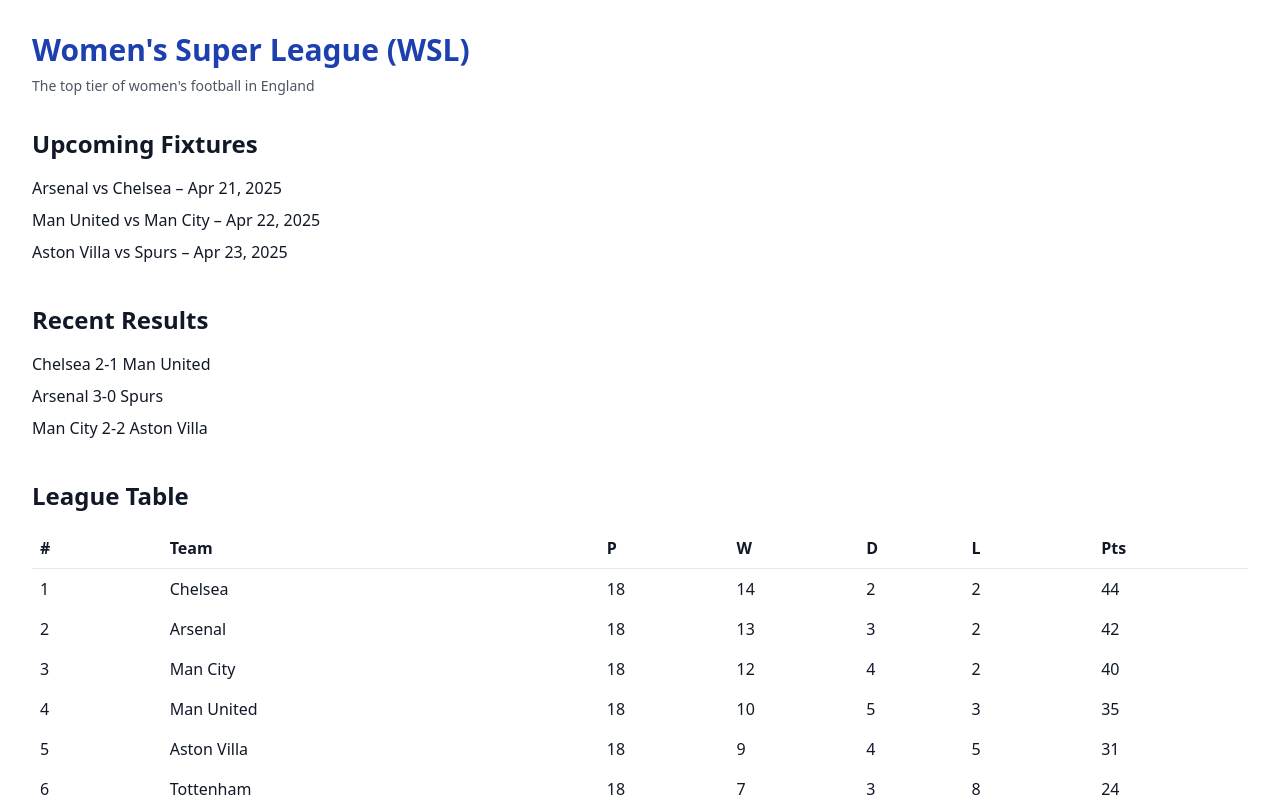
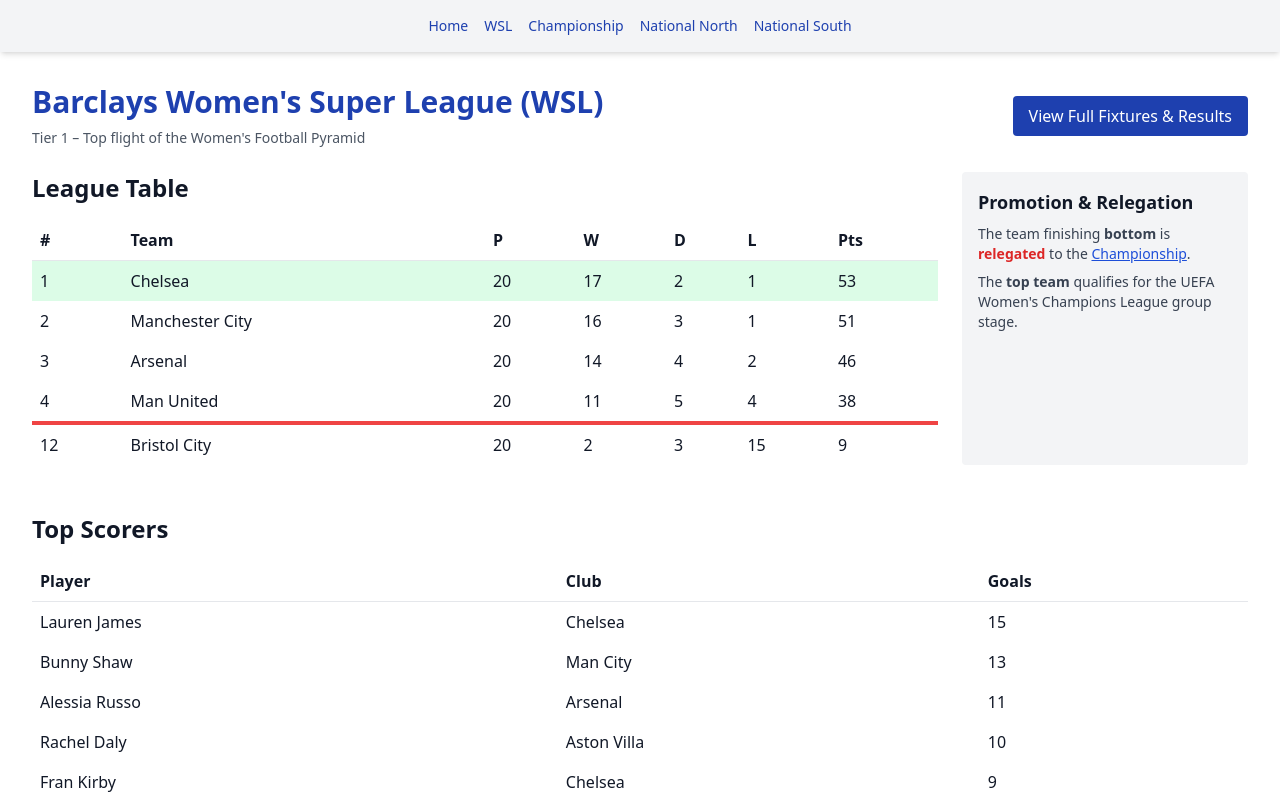
Before and after one commit to jhickey011/the-pyramid-page, a Next.js app: page /leagues/wsl in a window 1280 px wide. Shown: the top 800 px of the page. Built offline with nearby package versions, Linux system fonts and the light colour scheme.

Commit message:
Update page.tsx

```diff
--- a/app/leagues/wsl/page.tsx
+++ b/app/leagues/wsl/page.tsx
@@ -1,32 +1,22 @@
 import NavBar from "../../components/NavBar";
+import Link from "next/link";
 
 export default function WSLPage() {
   return (
-    <main className="min-h-screen p-8 bg-white text-gray-900">
-      <header className="mb-8">
-        <h1 className="text-3xl font-bold text-blue-800">Women's Super League (WSL)</h1>
-        <p className="text-sm text-gray-600 mt-2">The top tier of women's football in England</p>
-      </header>
+    <main className="min-h-screen bg-white text-gray-900">
+      <NavBar />
 
-      <section className="mb-10">
-        <h2 className="text-2xl font-semibold mb-4">Upcoming Fixtures</h2>
-        <ul className="space-y-2">
-          <li>Arsenal vs Chelsea – Apr 21, 2025</li>
-          <li>Man United vs Man City – Apr 22, 2025</li>
-          <li>Aston Villa vs Spurs – Apr 23, 2025</li>
-        </ul>
-      </section>
+      <div className="p-8">
+        <div className="flex justify-between items-center mb-6">
+          <div>
+            <h1 className="text-3xl font-bold text-blue-800">Barclays Women's Super League (WSL)</h1>
+            <p className="text-sm text-gray-600 mt-2">Tier 1 – Top flight of the Women's Football Pyramid</p>
+          </div>
+          <Link href="/leagues/wsl/fixtures" className="px-4 py-2 bg-blue-800 text-white rounded hover:bg-blue-700">View Full Fixtures & Results</Link>
+        </div>
 
-      <section className="mb-10">
-        <h2 className="text-2xl font-semibold mb-4">Recent Results</h2>
-        <ul className="space-y-2">
-          <li>Chelsea 2-1 Man United</li>
-          <li>Arsenal 3-0 Spurs</li>
-          <li>Man City 2-2 Aston Villa</li>
-        </ul>
-      </section>
-
-      <section>
+        <div className="grid grid-cols-1 md:grid-cols-4 gap-6 mb-12">
+          <div className="md:col-span-3">
             <h2 className="text-2xl font-semibold mb-4">League Table</h2>
             <table className="w-full text-left border-collapse">
               <thead>
@@ -41,19 +31,50 @@ export default function WSLPage() {
                 </tr>
               </thead>
               <tbody>
-            <tr><td className="p-2">1</td><td className="p-2">Chelsea</td><td className="p-2">18</td><td className="p-2">14</td><td className="p-2">2</td><td className="p-2">2</td><td className="p-2">44</td></tr>
-            <tr><td className="p-2">2</td><td className="p-2">Arsenal</td><td className="p-2">18</td><td className="p-2">13</td><td className="p-2">3</td><td className="p-2">2</td><td className="p-2">42</td></tr>
-            <tr><td className="p-2">3</td><td className="p-2">Man City</td><td className="p-2">18</td><td className="p-2">12</td><td className="p-2">4</td><td className="p-2">2</td><td className="p-2">40</td></tr>
-            <tr><td className="p-2">4</td><td className="p-2">Man United</td><td className="p-2">18</td><td className="p-2">10</td><td className="p-2">5</td><td className="p-2">3</td><td className="p-2">35</td></tr>
-            <tr><td className="p-2">5</td><td className="p-2">Aston Villa</td><td className="p-2">18</td><td className="p-2">9</td><td className="p-2">4</td><td className="p-2">5</td><td className="p-2">31</td></tr>
-            <tr><td className="p-2">6</td><td className="p-2">Tottenham</td><td className="p-2">18</td><td className="p-2">7</td><td className="p-2">3</td><td className="p-2">8</td><td className="p-2">24</td></tr>
-            <tr><td className="p-2">7</td><td className="p-2">Everton</td><td className="p-2">18</td><td className="p-2">6</td><td className="p-2">4</td><td className="p-2">8</td><td className="p-2">22</td></tr>
-            <tr><td className="p-2">8</td><td className="p-2">Brighton</td><td className="p-2">18</td><td className="p-2">5</td><td className="p-2">4</td><td className="p-2">9</td><td className="p-2">19</td></tr>
-            <tr><td className="p-2">9</td><td className="p-2">Leicester City</td><td className="p-2">18</td><td className="p-2">5</td><td className="p-2">2</td><td className="p-2">11</td><td className="p-2">17</td></tr>
-            <tr><td className="p-2">10</td><td className="p-2">Bristol City</td><td className="p-2">18</td><td className="p-2">3</td><td className="p-2">2</td><td className="p-2">13</td><td className="p-2">11</td></tr>
+                <tr className="bg-green-100">
+                  <td className="p-2">1</td><td className="p-2">Chelsea</td><td className="p-2">20</td><td className="p-2">17</td><td className="p-2">2</td><td className="p-2">1</td><td className="p-2">53</td>
+                </tr>
+                <tr><td className="p-2">2</td><td className="p-2">Manchester City</td><td className="p-2">20</td><td className="p-2">16</td><td className="p-2">3</td><td className="p-2">1</td><td className="p-2">51</td></tr>
+                <tr><td className="p-2">3</td><td className="p-2">Arsenal</td><td className="p-2">20</td><td className="p-2">14</td><td className="p-2">4</td><td className="p-2">2</td><td className="p-2">46</td></tr>
+                <tr><td className="p-2">4</td><td className="p-2">Man United</td><td className="p-2">20</td><td className="p-2">11</td><td className="p-2">5</td><td className="p-2">4</td><td className="p-2">38</td></tr>
+                <tr className="border-t-4 border-red-500">
+                  <td className="p-2">12</td><td className="p-2">Bristol City</td><td className="p-2">20</td><td className="p-2">2</td><td className="p-2">3</td><td className="p-2">15</td><td className="p-2">9</td>
+                </tr>
+              </tbody>
+            </table>
+          </div>
+
+          <aside className="bg-gray-100 p-4 rounded">
+            <h3 className="text-lg font-semibold mb-2">Promotion & Relegation</h3>
+            <p className="text-sm text-gray-700 mb-2">
+              The team finishing <strong>bottom</strong> is <span className="text-red-600 font-semibold">relegated</span> to the <Link href="/leagues/championship" className="underline text-blue-700">Championship</Link>.
+            </p>
+            <p className="text-sm text-gray-700">
+              The <strong>top team</strong> qualifies for the UEFA Women's Champions League group stage.
+            </p>
+          </aside>
+        </div>
+
+        <section>
+          <h2 className="text-2xl font-semibold mb-4">Top Scorers</h2>
+          <table className="w-full text-left border-collapse">
+            <thead>
+              <tr>
+                <th className="border-b p-2">Player</th>
+                <th className="border-b p-2">Club</th>
+                <th className="border-b p-2">Goals</th>
+              </tr>
+            </thead>
+            <tbody>
+              <tr><td className="p-2">Lauren James</td><td className="p-2">Chelsea</td><td className="p-2">15</td></tr>
+              <tr><td className="p-2">Bunny Shaw</td><td className="p-2">Man City</td><td className="p-2">13</td></tr>
+              <tr><td className="p-2">Alessia Russo</td><td className="p-2">Arsenal</td><td className="p-2">11</td></tr>
+              <tr><td className="p-2">Rachel Daly</td><td className="p-2">Aston Villa</td><td className="p-2">10</td></tr>
+              <tr><td className="p-2">Fran Kirby</td><td className="p-2">Chelsea</td><td className="p-2">9</td></tr>
             </tbody>
           </table>
         </section>
+      </div>
     </main>
   );
 }
```
Lines whose indentation alone changed are shown as unchanged.
